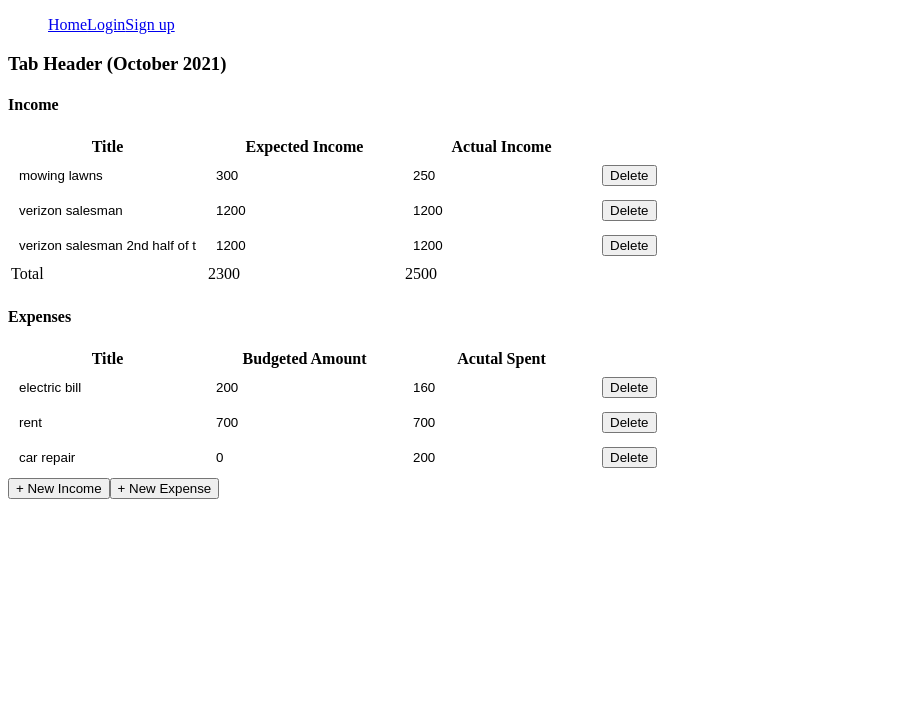
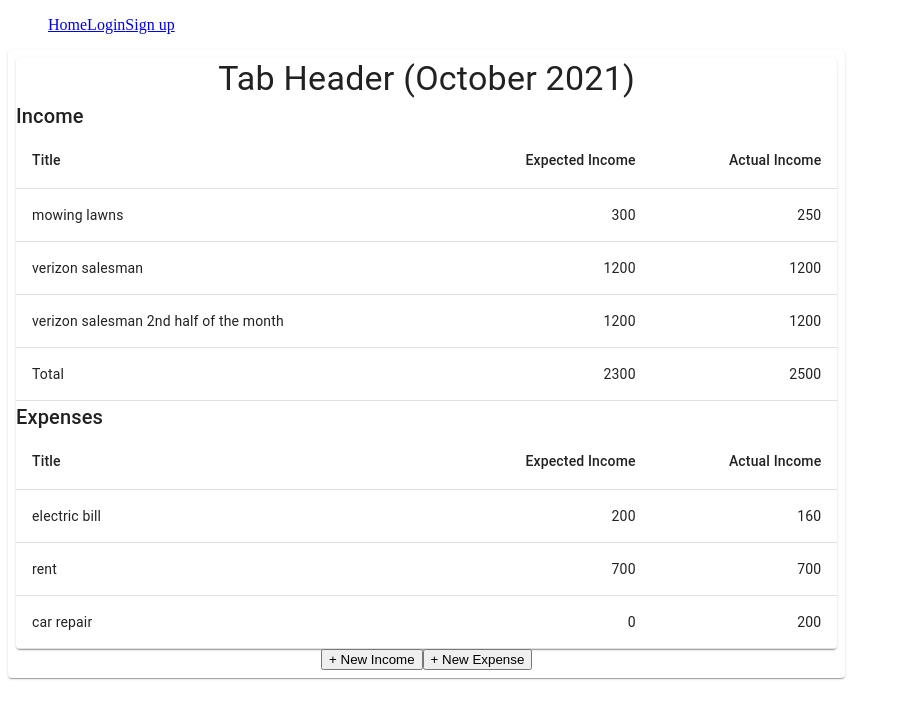
Before and after one commit to Leepzig/personal-finance, a React (Create React App) app: page / in a window 1280 px wide. Shown: the top 718 px of the page, without its empty margins (0-902 px from the left). Built offline with nearby package versions, Linux system fonts and the light colour scheme.

Commit message:
finished basic formatting for budget page

```diff
--- a/src/components/dynamic/Budget.js
+++ b/src/components/dynamic/Budget.js
@@ -2,10 +2,30 @@ import React, { useEffect } from 'react'
 import Transaction from './Transaction'
 import { useSelector, useDispatch } from 'react-redux'
 import { addExpense, addIncome, setBudget } from '../../actions/budgetAction'
+import Table from '@mui/material/Table';
+import TableBody from '@mui/material/TableBody';
+import TableCell from '@mui/material/TableCell';
+import TableContainer from '@mui/material/TableContainer';
+import TableHead from '@mui/material/TableHead';
+import TableRow from '@mui/material/TableRow';
+import { Typography } from '@mui/material';
+import { styled } from '@mui/material/styles';
+import Box from '@mui/material/Box';
+import Paper from '@mui/material/Paper';
+import Grid from '@mui/material/Grid';
+
 
 const Budget = () => {
     const dispatch = useDispatch()
     const budget = useSelector(state => state)
+    // const income = useSelector(state => state.income)
+
+    const Item = styled(Paper)(({ theme }) => ({
+        ...theme.typography.body2,
+        padding: theme.spacing(1),
+        textAlign: 'center',
+        color: theme.palette.text.secondary,
+      }));
 
     const addNewExpenseLine = () => {
         const blankTransaction = {name:"", budgeted:"", actual:""}
@@ -22,51 +42,54 @@ const Budget = () => {
     },[dispatch])
     return (
         <div>
-            {/* <form> */}
-                <h3>Tab Header (October 2021)</h3>
-                <h4>Income</h4>
-                <table>
-                    <thead>
-                        <tr>
-                            <th>Title</th>
-                            <th>Expected Income</th>
-                            <th>Actual Income</th>
-                        </tr>
-                    </thead>
-                    <tbody>
-                        {budget.income.map(incomeTransaction => <Transaction id={incomeTransaction.name } transaction={incomeTransaction}/>)}
-                    </tbody>
-                    <tfoot>
-                        <tr>
-                            <td>{budget.incomeTotal.name}</td>
-                            <td>{budget.incomeTotal.budgeted}</td>
-                            <td>{budget.incomeTotal.actual}</td>
-                        </tr>
-                    </tfoot>
-                </table>
-                <h4>Expenses</h4>
-                <table>
-                    <thead>
-                        <tr>
-                            <th>Title</th>
-                            <th>Budgeted Amount</th>
-                            <th>Acutal Spent</th>
-                        </tr>
-                    </thead>
-                    <tbody>
-                        {budget.expenses.map(expense => <Transaction id={expense.name } transaction={expense}/>)}
-                    </tbody>
-                    <tfoot>
-                        <tr>
-                            {/* <td>{budget.expenseTotal.name}</td> */}
-                            {/* <td>{budget.expenseTotal.budgeted}</td>
-                            <td>{budget.expenseTotal.actual}</td> */}
-                        </tr>
-                    </tfoot>
-                </table>
+            <Box sx={{ flexGrow: 1 }}>
+      <Grid container spacing={2}>
+        <Grid item xs={8}>
+          <Item>
+
+        <TableContainer component={Paper}>
+                <Typography variant="h4">Tab Header (October 2021)</Typography>
+                <Typography align="left" variant="h6">Income</Typography>
+      <Table sx={{ minWidth: 650 }} aria-label="simple table">
+        <TableHead>
+          <TableRow>
+            <TableCell>Title</TableCell>
+            <TableCell align="right">Expected Income</TableCell>
+            <TableCell align="right">Actual Income</TableCell>
+          </TableRow>
+        </TableHead>
+        <TableBody>
+        {budget.income.map(incomeTransaction => <Transaction id={incomeTransaction.name } transaction={incomeTransaction}/>)}
+        <TableRow >
+            <TableCell >{budget.incomeTotal.name}</TableCell>
+            <TableCell align="right">{budget.incomeTotal.budgeted}</TableCell>
+            <TableCell align="right">{budget.incomeTotal.actual}</TableCell>
+        </TableRow>
+        </TableBody>
+        <Typography align="left" variant="h6">Expenses</Typography>
+        <TableHead>
+          <TableRow>
+            <TableCell>Title</TableCell>
+            <TableCell align="right">Expected Income</TableCell>
+            <TableCell align="right">Actual Income</TableCell>
+          </TableRow>
+        </TableHead>
+        <TableBody>
+        {budget.expenses.map(expense => <Transaction id={expense.name } transaction={expense}/>)}
+        <TableRow >
+            {/* <TableCell>{budget.expensesTotal.name}</TableCell>
+            <TableCell>{budget.expensesTotal.budgeted}</TableCell>
+        <TableCell>{budget.expensesTotal.actual}</TableCell> */}
+        </TableRow>
+        </TableBody>
+      </Table>
+    </TableContainer>
                 <button onClick={addNewIncomeLine}>+ New Income</button>
                 <button onClick={addNewExpenseLine}>+ New Expense</button>
-            {/* </form> */}
+        </Item>
+      </Grid>
+        </Grid>
+      </Box>
         </div>
     )
 }
--- a/src/components/dynamic/Transaction.js
+++ b/src/components/dynamic/Transaction.js
@@ -1,5 +1,12 @@
 import React from 'react'
 import { useForm } from '../../hooks/useForm'
+import Table from '@mui/material/Table';
+import TableBody from '@mui/material/TableBody';
+import TableCell from '@mui/material/TableCell';
+import TableContainer from '@mui/material/TableContainer';
+import TableHead from '@mui/material/TableHead';
+import TableRow from '@mui/material/TableRow';
+import Paper from '@mui/material/Paper';
 
 const Transaction = ( {transaction} ) => {
     const [form, handleFormChange] = useForm({
@@ -10,12 +17,21 @@ const Transaction = ( {transaction} ) => {
 
 //MAke it so that on focus for the <tr> the delete button appears
     return (
-        <tr>
-            <td><input className="transaction-line" aria-label="Field name" type="text" name="name" value={form.name} onChange={handleFormChange}/></td>
+        <TableRow
+            key={transaction.name}
+            sx={{ '&:last-child td, &:last-child th': { border: 0 } }}
+            >
+              <TableCell component="th" scope="row">
+                {transaction.name}
+              </TableCell>
+              <TableCell align="right">{transaction.budgeted}</TableCell>
+              <TableCell align="right">{transaction.actual}</TableCell>
+            {/* <td><input className="transaction-line" aria-label="Field name" type="text" name="name" value={form.name} onChange={handleFormChange}/></td>
             <td><input className="transaction-line" aria-label="Field name" type="text" name="budgeted" value={form.budgeted} onChange={handleFormChange}/></td>
             <td><input className="transaction-line" aria-label="Field name" type="text" name="actual" value={form.actual} onChange={handleFormChange}/></td>
-            <td><input aria-label="Field name" type="button" value="Delete" /></td>
-        </tr>
+            <td><input aria-label="Field name" type="button" value="Delete" /></td> */}
+        </TableRow>
+
     )
 }
 
```
